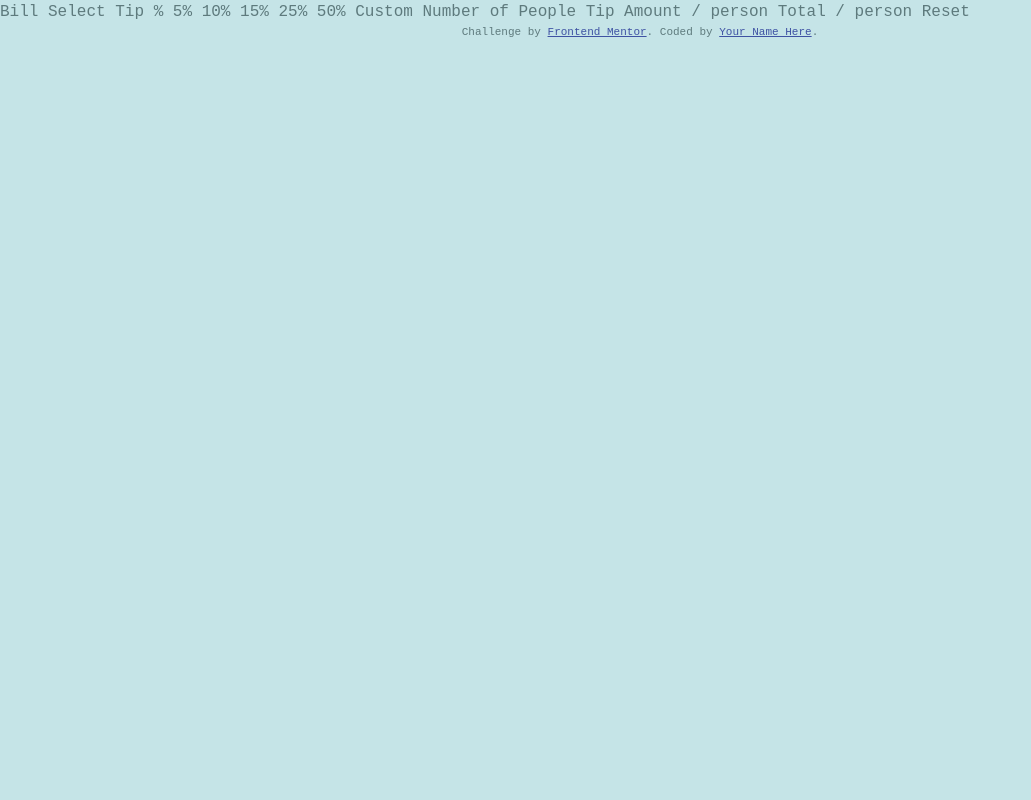
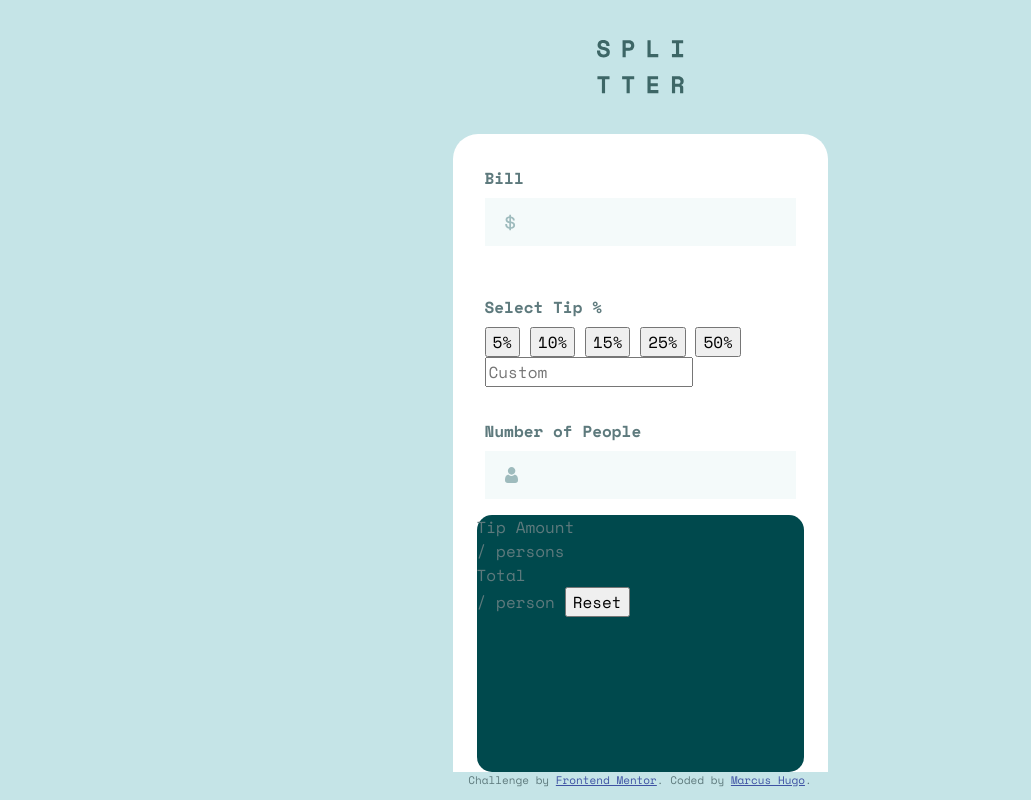
Before and after one commit to marcus-hugo/tip-calculator-app-main, a plain HTML site: page index.html in a window 1280 px wide. Shown: the whole page, without its empty margins (0-1031 px from the left). Drawn offline with nearby package versions, Linux system fonts and the light colour scheme; files that its build step writes are made by us from their sources.

Commit message:
updated html

```diff
--- a/index.html
+++ b/index.html
@@ -1,41 +1,67 @@
 <!DOCTYPE html>
 <html lang="en">
+
 <head>
   <meta charset="UTF-8">
-  <meta name="viewport" content="width=device-width, initial-scale=1.0"> <!-- displays site properly based on user's device -->
+  <meta name="viewport" content="width=device-width, initial-scale=1.0">
+  <!-- displays site properly based on user's device -->
 
   <link rel="icon" type="image/png" sizes="32x32" href="./images/favicon-32x32.png">
-  <link rel="stylesheet" href="styles/styles.css">
+  <!-- google fonts -->
+  <link rel="preconnect" href="https://fonts.googleapis.com">
+  <link rel="preconnect" href="https://fonts.gstatic.com" crossorigin>
+  <link href="https://fonts.googleapis.com/css2?family=Space+Mono:wght@400;700&display=swap" rel="stylesheet">
+  <link rel="stylesheet" href="css/styles.css">
   <title>Frontend Mentor | Tip calculator app</title>
 
 </head>
+
 <body>
 
-  Bill
+  <header class="logo-container">
+    <img src="images/logo.svg" alt="">
+  </header>
 
-  Select Tip %
-  5%
-  10%
-  15%
-  25%
-  50%
-  Custom
+  <main>
+    <div class="calculator-container">
+      <div class="inputs-container">
 
-  Number of People
+        <h1>Bill</h1>
+        <input type="text" id="bill">
+        <img class="icon-dollar" src="images/icon-dollar.svg" alt="">
 
-  Tip Amount
-  / person
+        <h2>Select Tip %</h2>
+        <button>5%</button>
+        <button>10%</button>
+        <button>15%</button>
+        <button>25%</button>
+        <button>50%</button>
+        <label for="custom"></label>
+        <input type="text" id="custom" placeholder="Custom">
 
-  Total
-  / person
+        <h3>Number of People</h3>
+        <input type="text" id="num-people">
+        <img class="icon-person" src="images/icon-person.svg" alt="">
+      </div>
 
-  Reset
+      <div class="calculations-container">
+        <p>Tip Amount</p>
+        <span>/ persons</span>
 
-  <div class="attribution">
+        <p>Total</p>
+        <span>/ person</span>
+        <button>Reset</button>
+      </div>
+
+    </div>
+  </main>
+
+  <footer class="attribution">
     Challenge by <a href="https://www.frontendmentor.io?ref=challenge" target="_blank">Frontend Mentor</a>.
-    Coded by <a href="#">Your Name Here</a>.
-  </div>
+    Coded by <a href="#">Marcus Hugo</a>.
+  </footer>
 
   <script src="app/app.js"></script>
 </body>
+
 </html>
```
